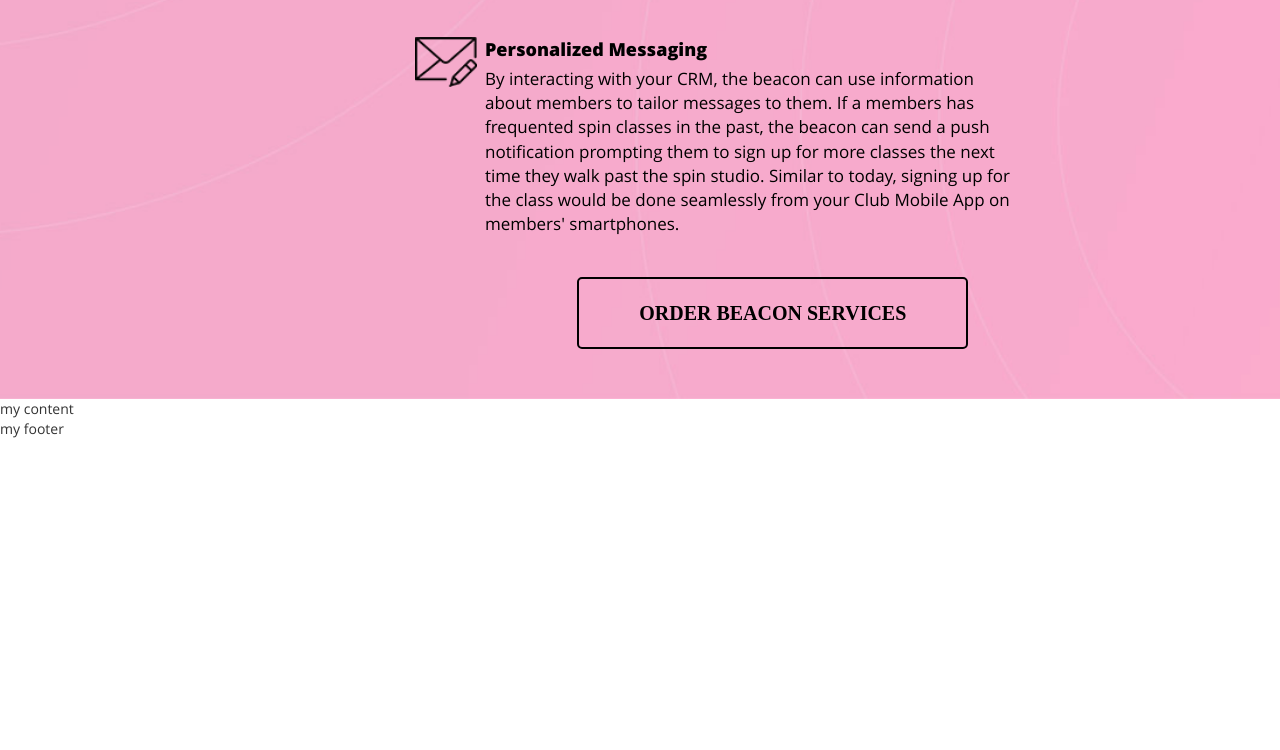
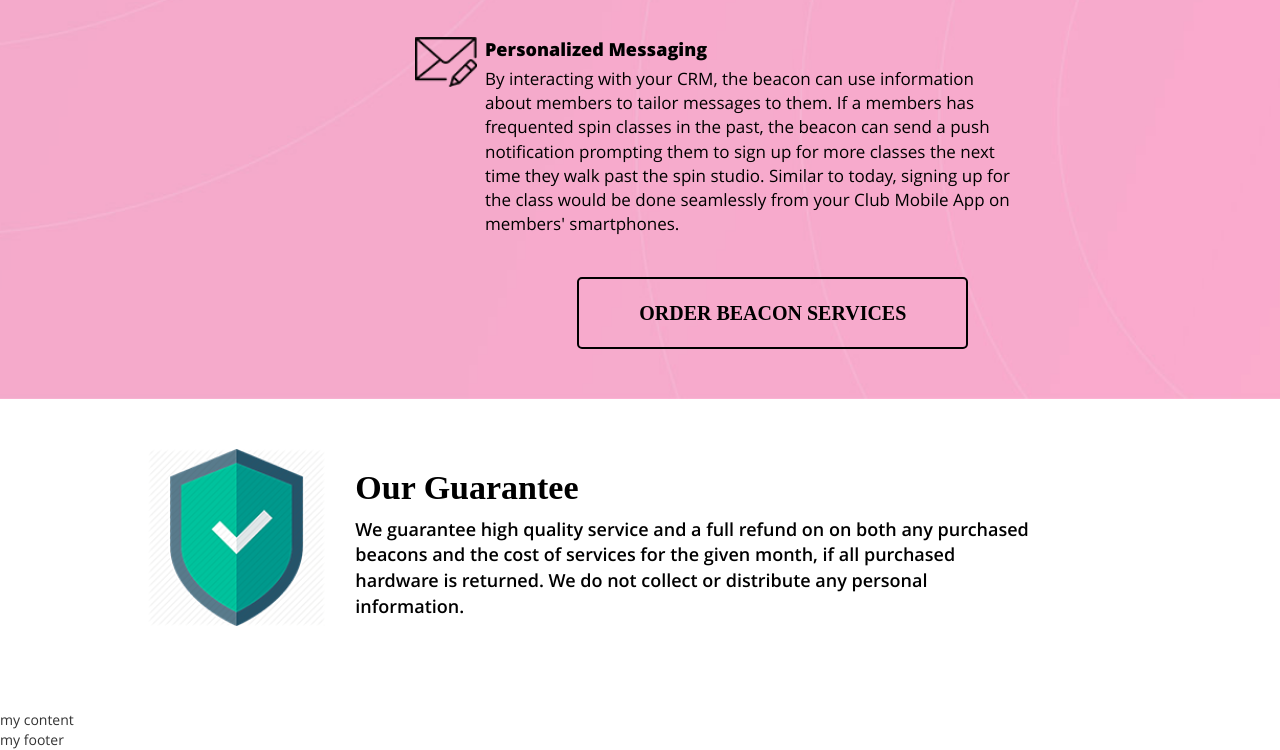
Before and after one commit to Volizik/lending_Bikony, a website: page index.html in a window 1280 px wide. Shown: the part 4115-4865 px from the top of the page. Before the commit the page ends 4554 px from the top, so only its background shows below. Drawn offline with Linux system fonts and the light colour scheme; files that its build step writes are made by us from their sources; files whose address does not match are found by name; a web font is replaced by a local one.

Commit message:
add guarantee

```diff
--- /dev/null
+++ b/app/sass/content/_guarant.scss
@@ -0,0 +1,19 @@
+.guarantee {
+  &__wrap {
+    padding: 50px 0 80px 0;
+    img {
+      position: relative;
+      float: left;
+      width: 20%;
+    }
+    &__text {
+      position: relative;
+      float: left;
+      width: 80%;
+      padding-left: 30px;
+      p {
+        font-weight: 600;
+      }
+    }
+  }
+}
--- a/app/sass/content/_style.scss
+++ b/app/sass/content/_style.scss
@@ -4,3 +4,4 @@
 @import "_join-users";
 @import "_how-started";
 @import "_benefits";
+@import "_guarant";
--- a/index.html
+++ b/index.html
@@ -291,6 +291,23 @@
 </div>
 <!-- end benefits.html-->
 
+<!-- start guarantee.html-->
+<div class="guarantee">
+    <div class="container">
+        <div class="row">
+            <div class="col-md-9 col-md-offset-1 guarantee__wrap">
+                <img src="img/icons/guarantee.png" alt="">
+                <div class="guarantee__wrap__text">
+                    <h2>Our Guarantee</h2>
+                    <p>We guarantee high quality service and a full refund on on both any purchased beacons and the cost of services for the given month, if all purchased hardware is returned. We do not collect or distribute any personal information.</p>
+                </div>
+            </div>
+            <div class="col-md-2"></div>
+        </div>
+    </div>
+</div>
+<!-- end guarantee.html-->
+
 <!-- start content.html-->
 
 <!-- @@block  =  content-->
```
Also changed, not shown: app/html/guarantee.html (added, +14 -0 lines), app/html/pages/index.html (+2 -0 lines), css/styles.min.css, img/icons/benefits-bg.jpg (added).
